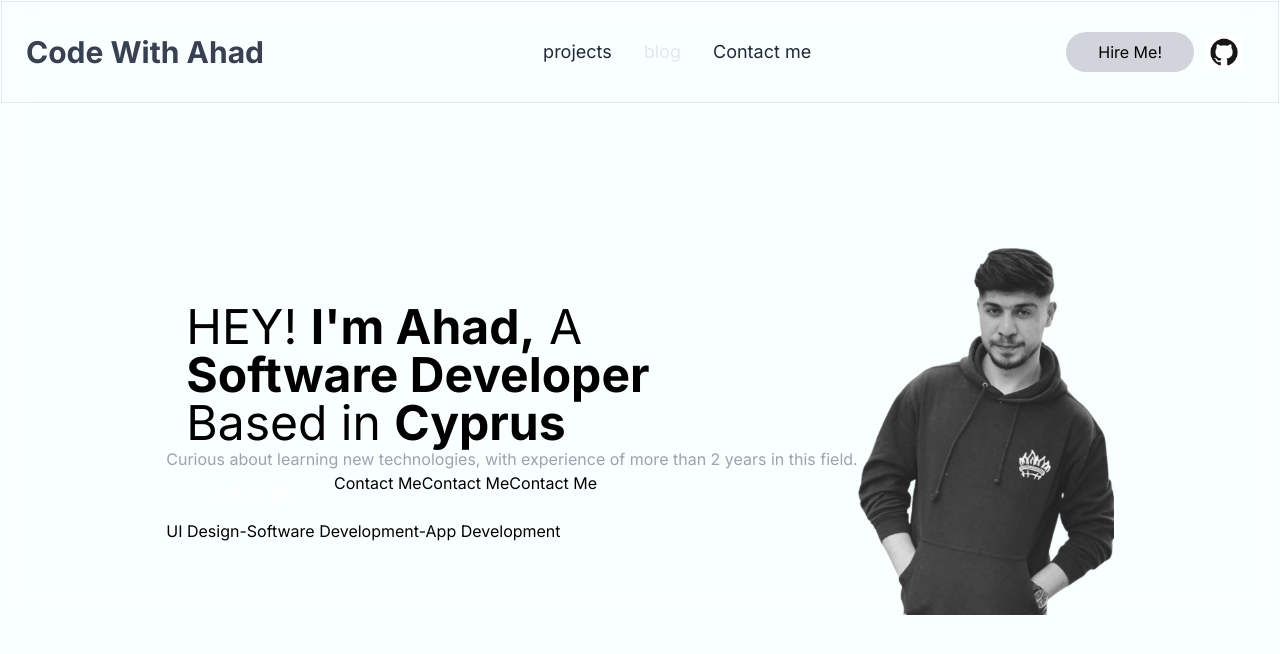
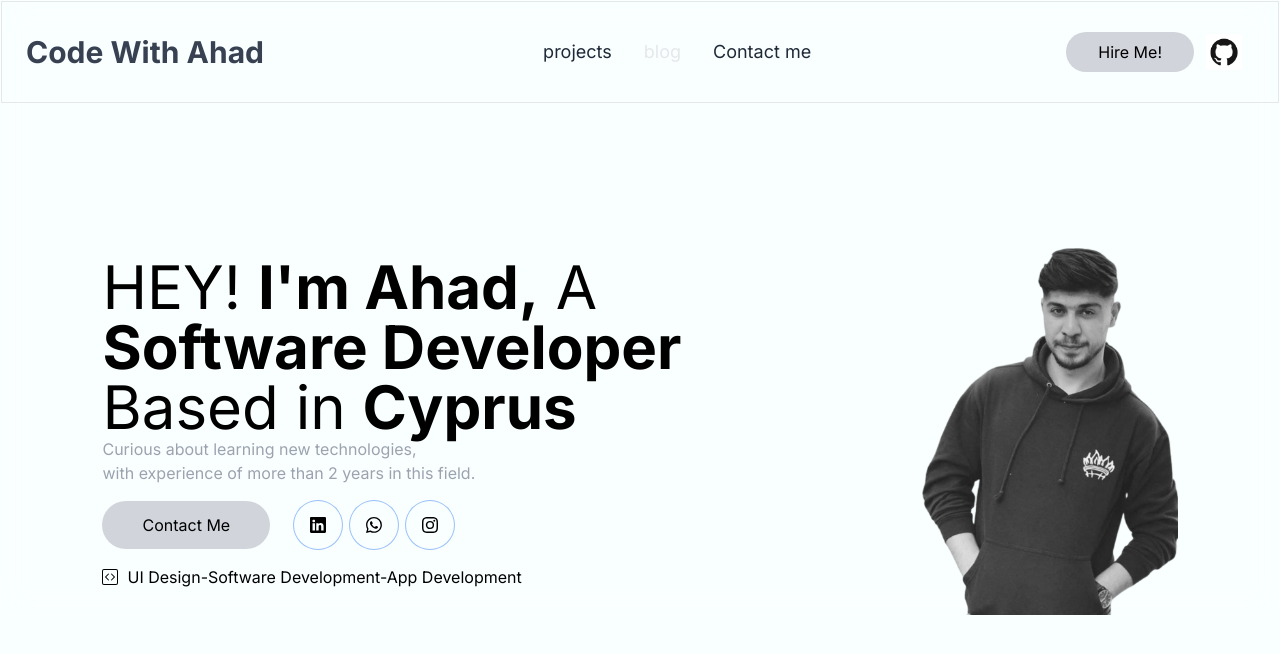
Before and after one commit to Abdulahadahmadi/codewithahad, a Next.js app: page / in a window 1280 px wide. Shown: the top 654 px of the page. Built offline with nearby package versions, Linux system fonts and the light colour scheme.

Commit message:
implement new UI for hero section

```diff
--- a/src/app/components/Hero.tsx
+++ b/src/app/components/Hero.tsx
@@ -2,24 +2,29 @@ import Link from 'next/link'
 import Image from 'next/image'
 import React from 'react'
 import profile from '../../../public/profile.png'
+import { BsLinkedin, BsWhatsapp, BsInstagram, BsCodeSquare } from 'react-icons/bs'
 
 const Hero = () => {
   return (
-    <div className='flex flex-col-reverse md:flex-row justify-center items-center mt-10 md:mt-32'>
-      <section>
-        <h1 className='text-2xl md:text-3xl lg:text-5xl mx-5'>HEY! <strong>I'm Ahad,</strong> A <br /><strong>Software Developer <br /></strong>Based in <strong>Cyprus</strong></h1>
-        <p className='text-gray-400'>Curious about learning new technologies, with experience of more than 2 years in this field.</p>
-        <div className='flex flex-row'>
-          <Link className='text-white px-10 py-3 hover:bg-cyan-500 rounded-full' href='/contact' passHref>Contact Me</Link>
-          <Link className='' href='' target='_blank' passHref>Contact Me</Link>
-          <Link className='' href='' target='_blank' passHref>Contact Me</Link>
-          <Link className='' href='' target='_blank' passHref>Contact Me</Link>
+    <div className='flex flex-col-reverse md:flex-row justify-center items-center mt-10 md:mt-32 w-full'>
+      <section className='mr-60'>
+        <h1 className='text-2xl md:text-3xl lg:text-6xl mx-5 md:mx-0  '>HEY! <strong>I'm Ahad,</strong> A <br /><strong>Software Developer <br /></strong>Based in <strong>Cyprus</strong></h1>
+        <p className='text-gray-400'>Curious about learning new technologies,<br /> with experience of more than 2 years in this field.</p>
+        <div className='flex flex-row items-center'>
+          <Link className='text-black bg-gray-300 px-10 py-3 hover:bg-cyan-500 hover:text-white rounded-full' href='/contact' passHref>Contact Me</Link>
+          <div className='flex m-4 justify-center items-center'>
+            <Link className='w-12 h-12 ring-1 rounded-full py-4 pl-4 ml-2 hover:bg-cyan-500' href='https://www.linkedin.com/in/ahad-ahmadi-1a7295175/' target='_blank' passHref>
+              <BsLinkedin />
+            </Link>
+            <Link className='w-12 h-12 ring-1 rounded-full py-4 pl-4 ml-2 hover:bg-cyan-500' href='https://wa.me/35794448287' target='_blank' passHref><BsWhatsapp /></Link>
+            <Link className='w-12 h-12 ring-1 rounded-full py-4 pl-4 ml-2 hover:bg-cyan-500' href='https://www.instagram.com/ahad_ahmadi_01/' target='_blank' passHref><BsInstagram /></Link>
+          </div>
         </div>
-        <span>UI Design-Software Development-App Development</span>
+        <span className='flex '><BsCodeSquare className='mt-1' /> &nbsp; UI Design-Software Development-App Development</span>
       </section>
 
       <section>
-        <Image className=' object-center w-56 h-80 md:w-64 md:h-96 object-cover grayscale hover:grayscale-0' src={profile} alt='Profile Image' />
+        <Image className=' object-center w-56 h-80 md:w-64 md:h-96 object-cover grayscale hover:grayscale-0 cursor-pointer' src={profile} alt='Profile Image' />
       </section>
 
     </div>
```
